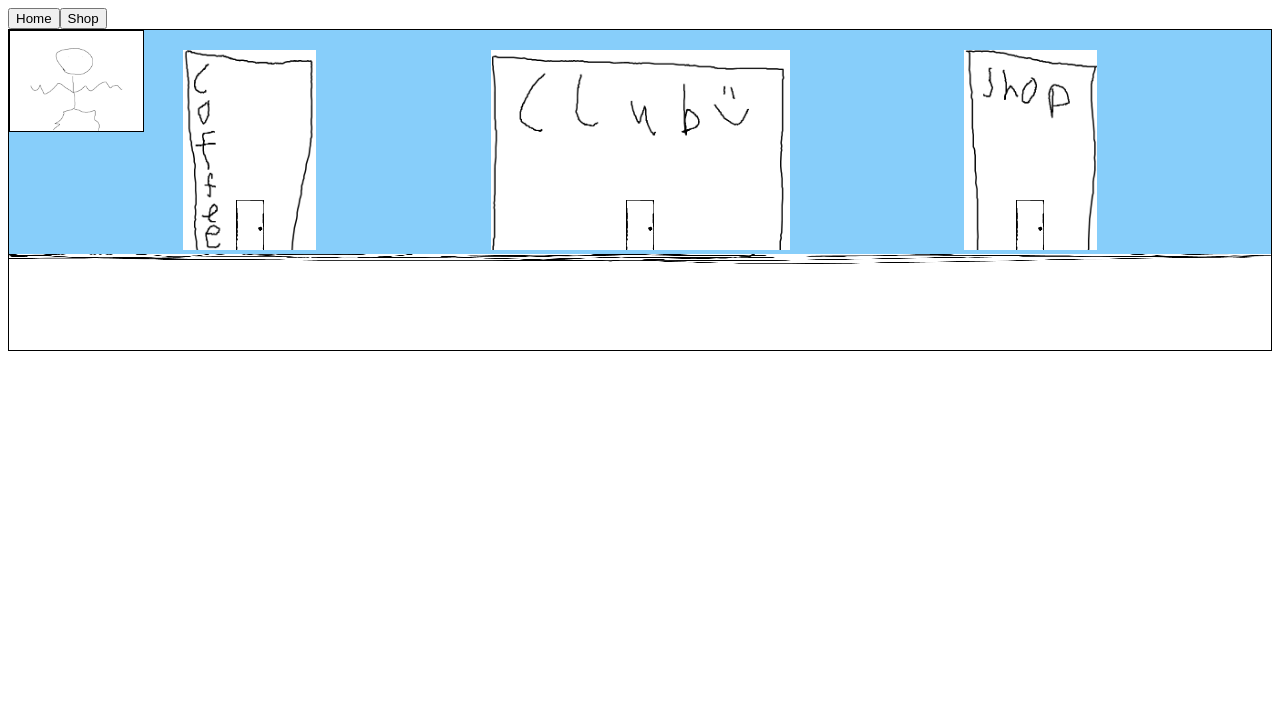
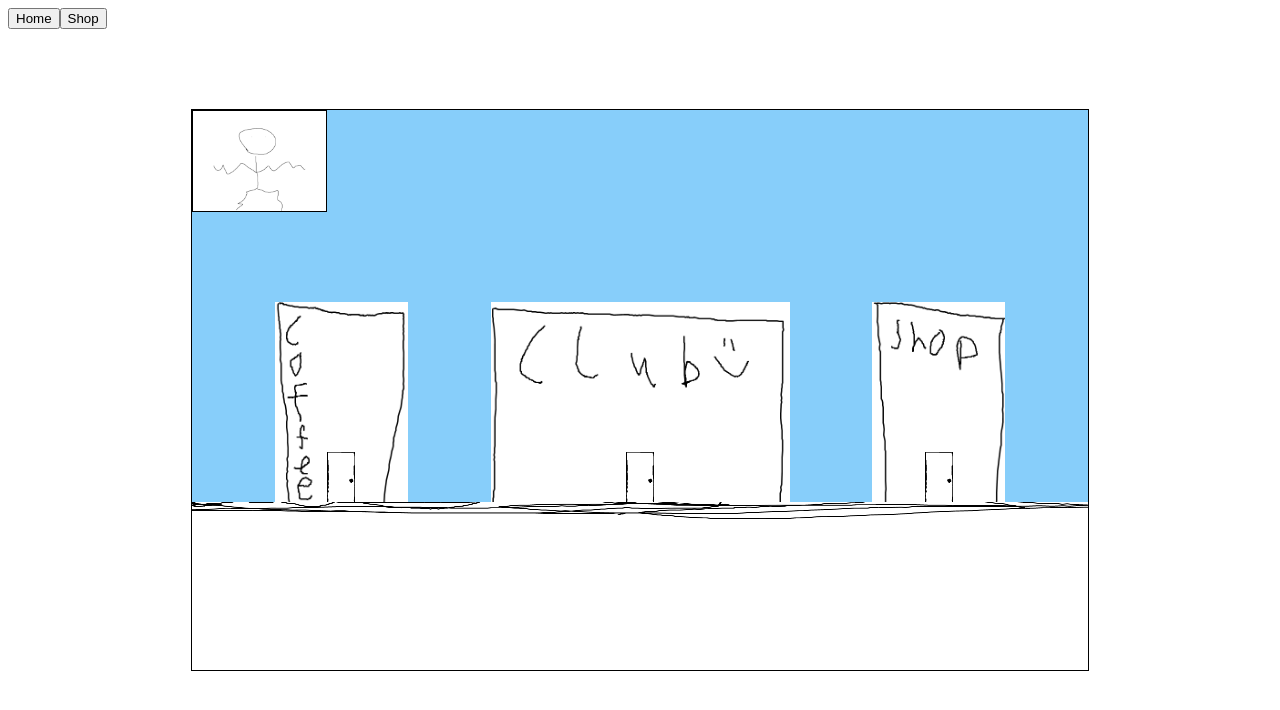
Before and after one commit to Jalastin/jrusit-portfolio, a Next.js app: page / in a window 1280 px wide. Shown: the top 710 px of the page. Built offline with nearby package versions, Linux system fonts and the light colour scheme.

Commit message:
center window

```diff
--- a/src/pages/index.js
+++ b/src/pages/index.js
@@ -10,7 +10,7 @@
 
 export default function Home() {
     return (
-        <div>
+        <>
             <Navbar/>
             <Window>
                 <div className={styles.buildings}>
@@ -20,6 +20,6 @@
                 </div>
                 <Image className={styles.floor} src={floor} alt="floor" />
             </Window>
-        </div>
+        </>
     );
 }
--- a/src/styles/main/building.module.scss
+++ b/src/styles/main/building.module.scss
@@ -1,5 +1,6 @@
 .building {
     position: relative;
+    margin-bottom: -4px;
 }
 
 .door {
--- a/src/styles/main/window.module.scss
+++ b/src/styles/main/window.module.scss
@@ -2,7 +2,9 @@
     flex-grow: 1;
     display: flex;
     border: solid 1px black;
-    // width: 90%;
-    height: 40vh;
+    width: 70vw;
+    height: 70vh;
     flex-direction: column;
+    margin: auto;
+    margin-top: 10vh;
 }
```
